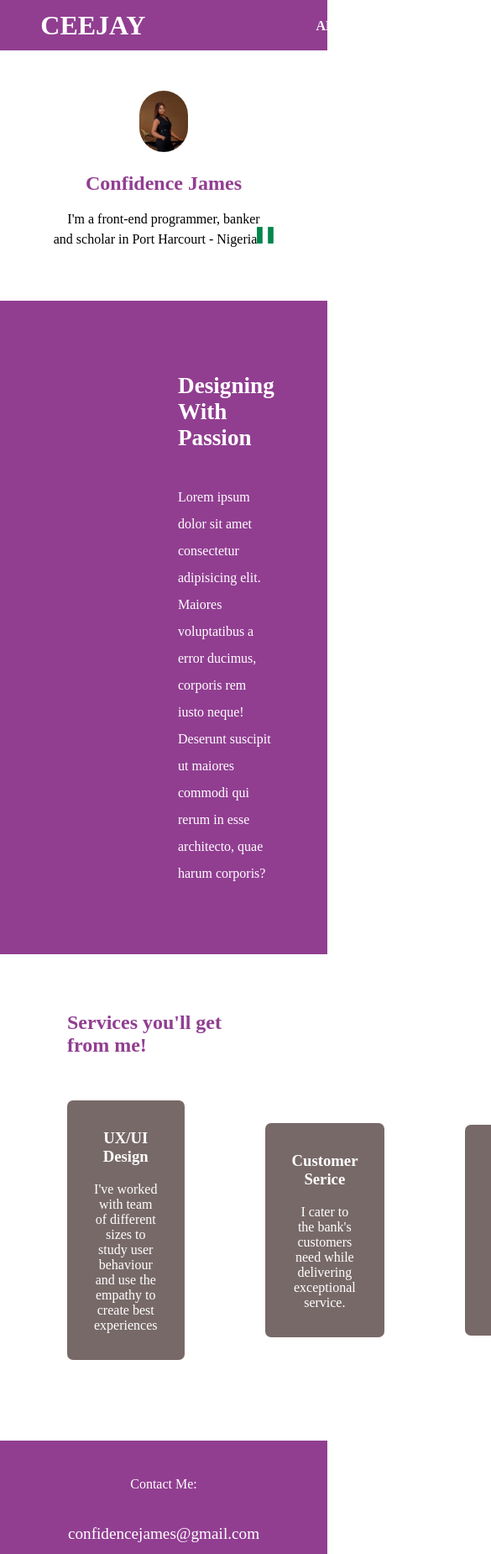
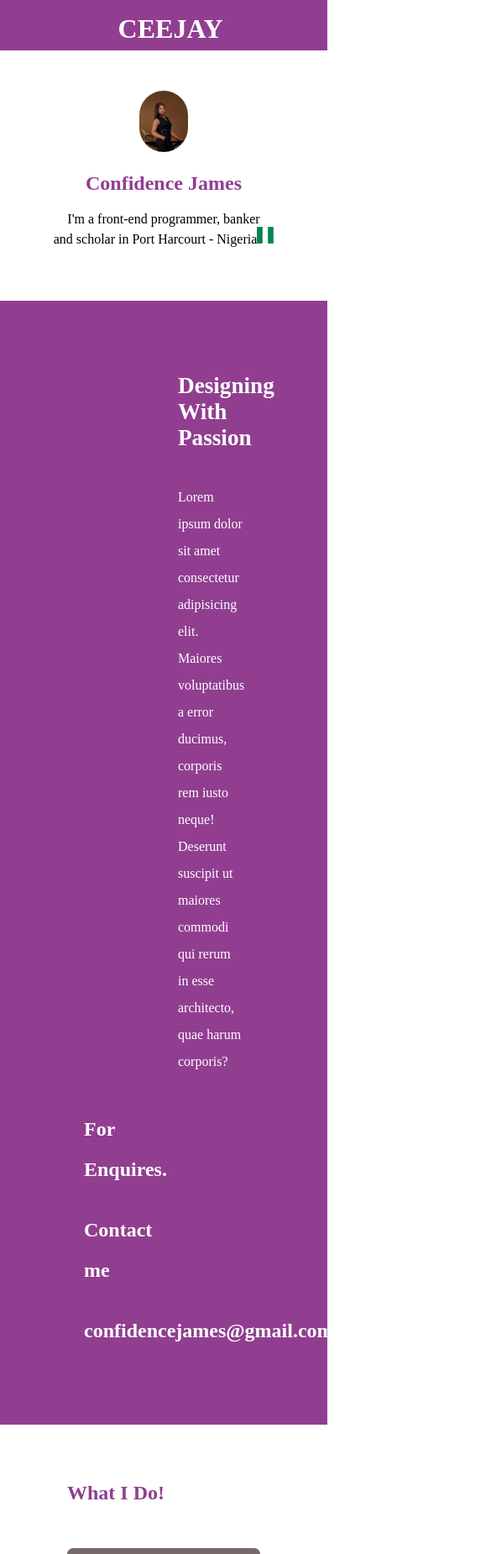
Before and after one commit to jamesec1992/td-project4-css-basics, a plain HTML site: page index.html in a window 390 px wide. Shown: the top 1850 px of the page at 84% size, 585 px wide, since content can reach past the window. Drawn offline with Linux system fonts and the light colour scheme; a web font is replaced by a local one.

Commit message:
fifth commit

```diff
--- a/index.html
+++ b/index.html
@@ -50,12 +50,12 @@
         </section>
 
         <section class="box-four">
-            <h2>Services you'll get from me!</h2>
+            <h2>What I Do!</h2>
 
             <div class="box-four-a">
                 <div class="i">
-                    <h3>UX/UI Design</h3>
-                    <p>I've worked with team of different sizes to study user behaviour and use the empathy to create best experiences</p>
+                    <h3>front-end Programming</h3>
+                    <p>I specialize in building beautiful and colourful webpages to suit clients needs.</p>
                 </div>
 
                 <div class="i">
--- a/style.css
+++ b/style.css
@@ -193,20 +193,32 @@ footer p:nth-child(2){
 }
 
 
-@media screen and (max-width:375px){
-    .box{
-        display: flex;
-        flex-direction: column;
-        max-height: 200px;
+
+@media (max-width: 768px) {
+    .box {
+      display: flex;
+      flex-direction: column;
+      text-align: left;
+      white-space: nowrap;
     }
 
-    .box ul{
-        display: flex;
-        flex-direction: column;
+    .nav-item a {
+      position: relative;
+      right: 40px;
+      bottom: 10px;
     }
 
-    /* .box-three{ */
-        padding: 0;
-        margin: 0;
-    /* } */
-}
+    .box-three {
+      display: flex;
+      flex-direction: column;
+      justify-content: center;
+    }
+
+    .box-four-a {
+      display: flex;
+      flex-direction: column;
+    }
+    .i{
+      margin-bottom: 9px;
+    }
+  }
```
